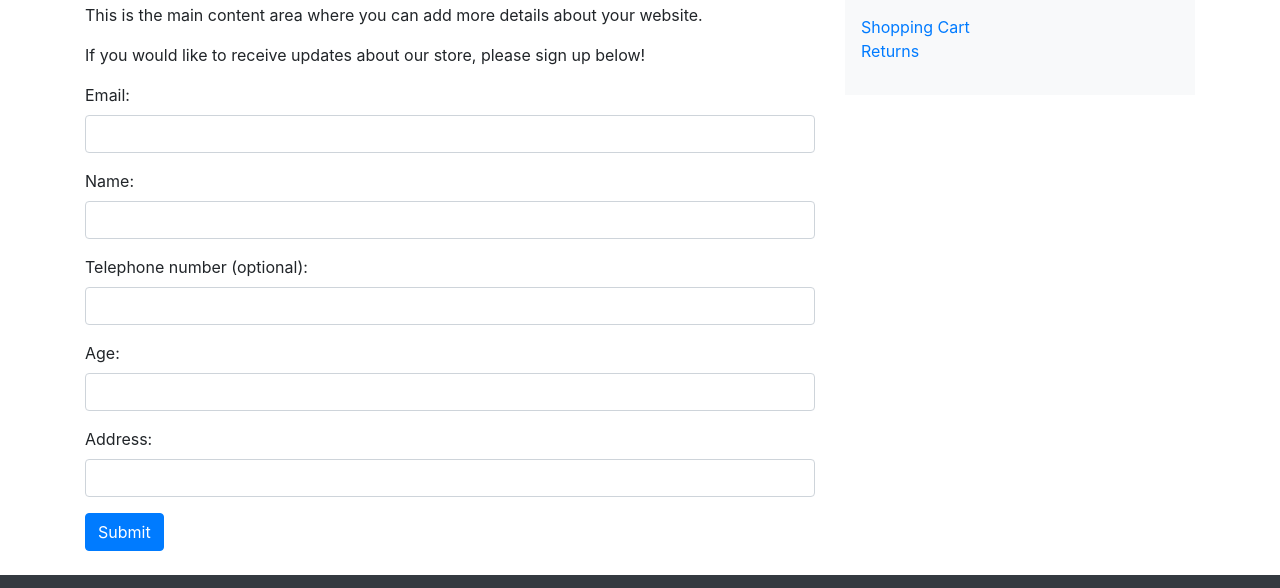
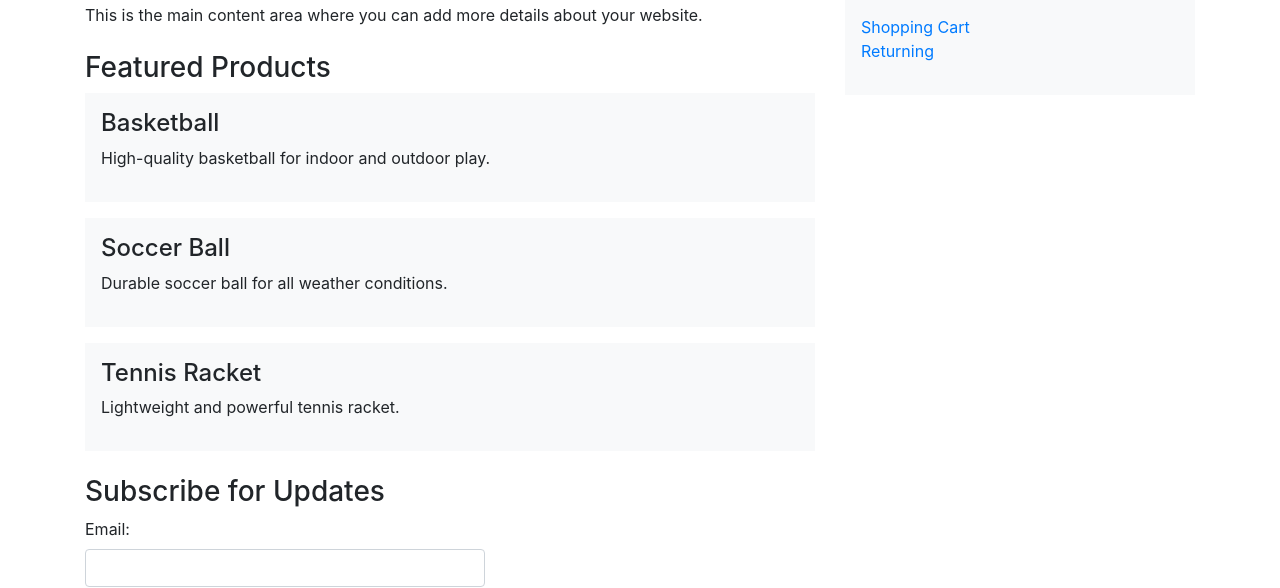
Before and after one commit to Bail0071/Website-design-, a plain HTML site: page bootstrap.html in a window 1280 px wide. Shown: the part 227-815 px from the top of the page. Drawn offline with nearby package versions, Linux system fonts and the light colour scheme.

Commit message:
Update bootstrap.html

```diff
--- a/bootstrap.html
+++ b/bootstrap.html
@@ -41,9 +41,27 @@
                     <p>This is the main content area where you can add more details about your website.</p>
                 </div>
 
-                <p>If you would like to receive updates about our store, please sign up below!</p>
+                <section class="mt-4">
+                    <h3>Featured Products</h3>
+                    <div class="product-list">
+                        <div class="product bg-light p-3 mb-3">
+                            <h4>Basketball</h4>
+                            <p>High-quality basketball for indoor and outdoor play.</p>
+                        </div>
+                        <div class="product bg-light p-3 mb-3">
+                            <h4>Soccer Ball</h4>
+                            <p>Durable soccer ball for all weather conditions.</p>
+                        </div>
+                        <div class="product bg-light p-3 mb-3">
+                            <h4>Tennis Racket</h4>
+                            <p>Lightweight and powerful tennis racket.</p>
+                        </div>
+                    </div>
+                </section>
 
-                <form onsubmit="return validateForm()">
+                <section class="mt-4">
+                    <h3>Subscribe for Updates</h3>
+                    <form onsubmit="return validateForm()" style="max-width: 400px;">
                         <div class="form-group">
                             <label for="emailaddress">Email:</label>
                             <input type="text" id="emailaddress" name="emailaddress" class="form-control">
@@ -54,31 +72,17 @@
                             <input type="text" id="name" name="name" class="form-control">
                         </div>
 
-                    <div class="form-group">
-                        <label for="telephonenumber">Telephone number (optional):</label>
-                        <input type="text" id="telephonenumber" name="telephonenumber" class="form-control">
-                    </div>
-
-                    <div class="form-group">
-                        <label for="age">Age:</label>
-                        <input type="text" id="age" name="age" class="form-control">
-                    </div>
-
-                    <div class="form-group">
-                        <label for="address">Address:</label>
-                        <input type="text" id="address" name="address" class="form-control">
-                    </div>
-
                         <button type="submit" class="btn btn-primary">Submit</button>
                     </form>
+                </section>
             </div>
 
             <div class="col-md-4">
                 <div class="sidebar bg-light p-3">
                     <h3>Sidebar</h3>
                     <ul class="list-unstyled">
-                        <li><a href="admin/shopping-cart.html">Shopping Cart</a></li>
-                        <li><a href="admin/returns.html">Returns</a></li>
+                        <li><a href="shopping-cart.html">Shopping Cart</a></li>
+                        <li><a href="returns.html">Returning</a></li>
                     </ul>
                 </div>
             </div>
@@ -94,27 +98,18 @@
             event.preventDefault();
             var emailaddress = document.getElementById("emailaddress").value;
             var name = document.getElementById("name").value;
-            var telephonenumber = document.getElementById("telephonenumber").value;
-            var age = document.getElementById("age").value;
-            var address = document.getElementById("address").value;
 
             let isValid = true;
 
             if (name === "") {
                 alert("Name cannot be empty");
                 isValid = false;
-            } else if (telephonenumber.length > 0 && telephonenumber.length < 10) {
-                alert("Telephone number must be 10 characters long");
-                isValid = false;
             }
 
             if (isValid) {
                 var formData = {
                     emailaddress: emailaddress,
-                    name: name,
-                    telephonenumber: telephonenumber,
-                    age: age,
-                    address: address
+                    name: name
                 };
 
                 console.log(JSON.stringify(formData));
```
Lines whose indentation alone changed are shown as unchanged.
